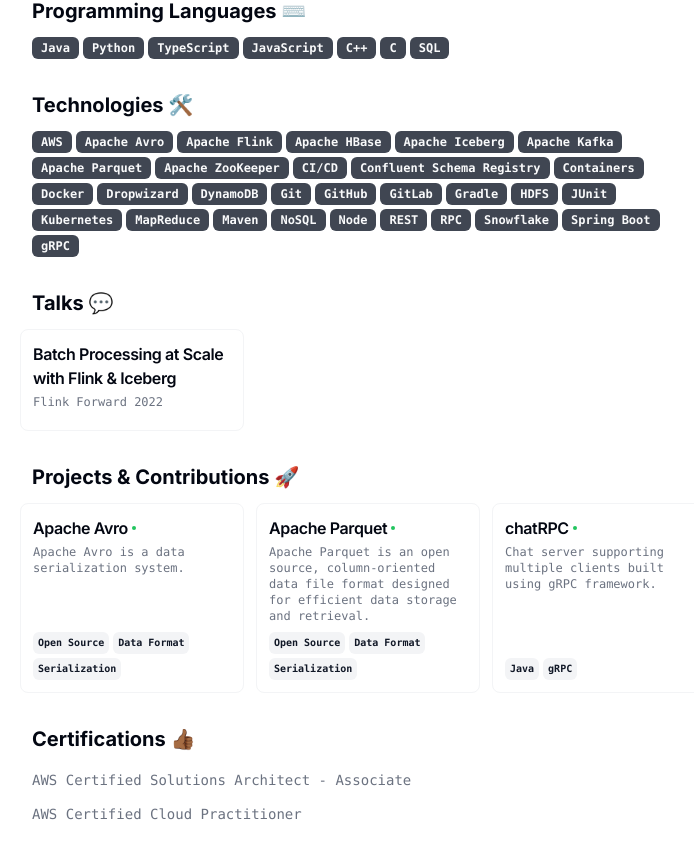
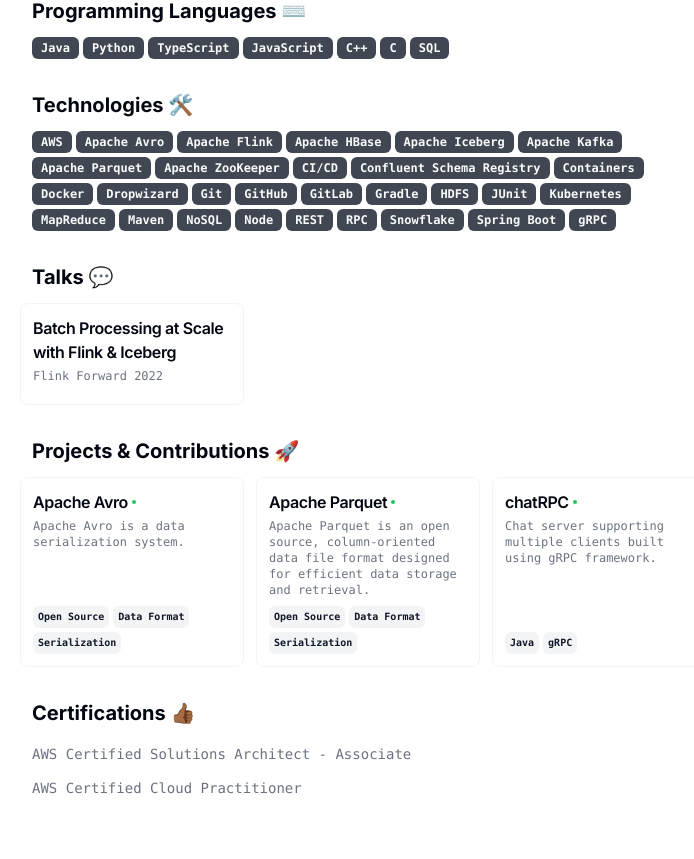
Before and after one commit to hailuand/webpage, a Next.js app: page / in a window 1280 px wide. Shown: the part 993-1852 px from the top of the page, without its empty margins (272-966 px from the left). Built offline with nearby package versions, Linux system fonts and the light colour scheme.

Commit message:
Webpage - Introducing NextJs.

```diff
--- a/src/app/page.tsx
+++ b/src/app/page.tsx
@@ -170,7 +170,7 @@
         <Section>
           <h2 className="text-xl font-bold">Technologies 🛠️</h2>
           <div className="flex flex-wrap gap-1">
-            {RESUME_DATA.technologies.toSorted().map((technology) => {
+            {RESUME_DATA.technologies.map((technology) => {
               return <Badge key={technology}>{technology}</Badge>;
             })}
           </div>
--- a/src/data/resume-data.tsx
+++ b/src/data/resume-data.tsx
@@ -119,14 +119,13 @@
     "Spring Boot",
     "Dropwizard",
     "Kubernetes",
-    "DynamoDB",
     "Snowflake",
     "Containers",
     "gRPC",
     "Confluent Schema Registry",
     "GitHub",
     "GitLab"
-  ],
+  ].sort(),
   talks: [
     {
       title: "Batch Processing at Scale with Flink & Iceberg",
```
